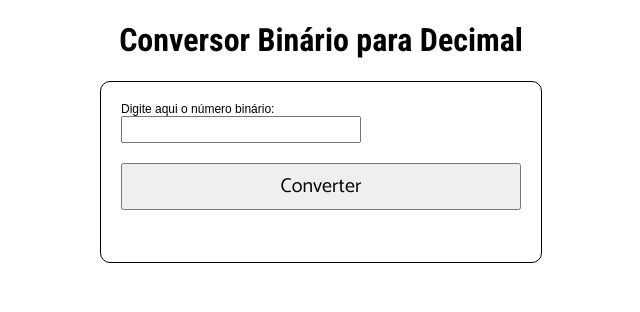
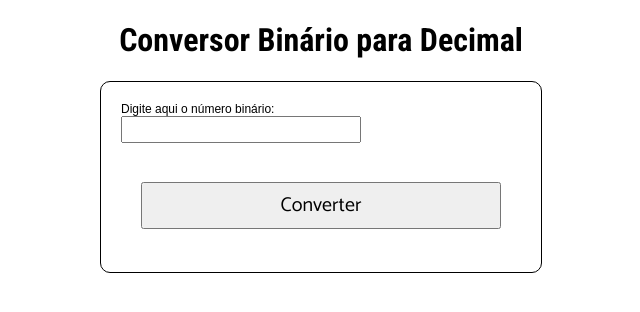
Before and after one commit to Elielson77/binary_conversor, a React (Vite) app: page / in a window 1280 px wide. Shown: the top 312 px of the page, without its empty margins (319-959 px from the left). Built offline with nearby package versions, Linux system fonts and the light colour scheme.

Commit message:
make component reusable

```diff
--- a/src/App.jsx
+++ b/src/App.jsx
@@ -1,10 +1,28 @@
 import BinaryToDecimal from './components/BinaryToDecimal'
 import './App.css'
-import { ToastContainer } from 'react-toastify';
+import { ToastContainer, toast} from 'react-toastify';
 import 'react-toastify/dist/ReactToastify.css';
 
 function App() {
 
+  const binaryToDecimal = (binary) => {
+    if (!binary) {
+      toast.info("O campo não pode estar vazio!", { autoClose: 3000, icon: false })
+      return
+    }
+    const arrayOfBinary = binary.toString().split('').reverse()
+    let decimalNumber = 0;
+
+    for (let i = 0; i < arrayOfBinary.length; i++) {
+      const binaryDigit = Number(arrayOfBinary[i])
+      if (binaryDigit !== 0 && binaryDigit !== 1) {
+        toast.info("Insira apenas 0 e/ou 1!", { autoClose: 3000, icon: false })
+        return
+      }
+      decimalNumber += binaryDigit * (2 ** i);
+    }
+    return(decimalNumber)
+  }
 
 
   return (
@@ -12,7 +30,10 @@ function App() {
       <ToastContainer />
       <h1>Conversor Binário para Decimal</h1>
 
-      <BinaryToDecimal />
+      <BinaryToDecimal
+        label="Digite aqui o número binário"
+        binaryToDecimal={binaryToDecimal}
+      />
     </div>
   )
 }
--- a/src/components/BinaryToDecimal/index.jsx
+++ b/src/components/BinaryToDecimal/index.jsx
@@ -1,48 +1,24 @@
 import React, { useState } from "react";
 import './style.css'
-import { toast } from "react-toastify";
 
 
-const BinaryToDecimal = () => {
 
-  const [binaryNumber, setBinaryNumber] = useState();
-  const [decimalNumber, setDecimalNumber] = useState();
+const BinaryToDecimal = ({label, binaryToDecimal}) => {
 
-  const binaryToDecimal = (binary) => {
-
-    if (!binary) {
-      toast.info("O campo não pode estar vazio!", { autoClose: 3000, icon: false })
-      setDecimalNumber()
-      return
-    }
-
-    const arrayOfBinary = binary.toString().split('').reverse()
-    let decimalNumber = 0;
-
-    for (let i = 0; i < arrayOfBinary.length; i++) {
-      const binaryDigit = Number(arrayOfBinary[i])
-      if (binaryDigit !== 0 && binaryDigit !== 1) {
-        setDecimalNumber()
-        toast.info("Insira apenas 0 e/ou 1!", { autoClose: 3000, icon: false })
-        return
-      }
-      decimalNumber += binaryDigit * (2 ** i);
-    }
-    setDecimalNumber(decimalNumber);
-    return
-  }
+  const [toConvert, setToConvert] = useState();
+  const [result, setResult] = useState();
 
 
   return (
     <div className="input-container">
       <div className="input">
         <label style={{display: 'flex', flexDirection: 'column', alignItems: 'flex-start'}}>
-          Digite aqui o número binário:
-          <input type="number" onChange={e => setBinaryNumber(e.target.value)} />
+          {label}:
+          <input type="number" onChange={e => setToConvert(e.target.value)} />
         </label>
-        <div className="resultado">{decimalNumber}</div>
+        <div className="resultado">{result}</div>
       </div>
-      <button onClick={() => binaryToDecimal(binaryNumber)}>Converter</button>
+      <button onClick={() => setResult(binaryToDecimal(toConvert))}>Converter</button>
     </div>
 
   )
--- a/src/components/BinaryToDecimal/style.css
+++ b/src/components/BinaryToDecimal/style.css
@@ -4,7 +4,7 @@
   margin: 10px auto;
   padding: 20px;
   max-width: 400px;
-  height: 140px;
+  height: 150px;
   border: 1px solid black;
   border-radius: 10px;
   display: flex;
@@ -19,7 +19,7 @@
 button{
   font-family: 'Catamaran', sans-serif;
   font-size: 20px;
-  margin-top: 20px;
+  margin: 20px;
   padding: 5px 20px;
 }
 
@@ -36,5 +36,6 @@ input{
   font-family: 'Catamaran', sans-serif;
   font-weight: bold;
   width: 40%;
-  font-size: 2.5em;
+  height: 60px;
+  font-size: 2.3em;
 }
```
